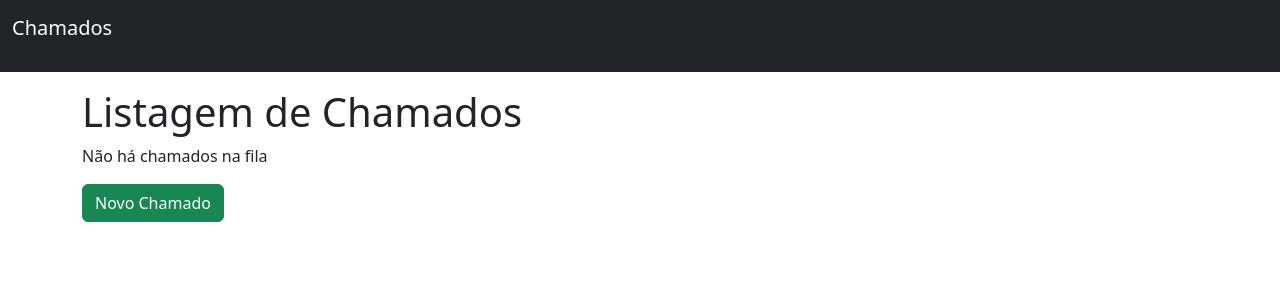
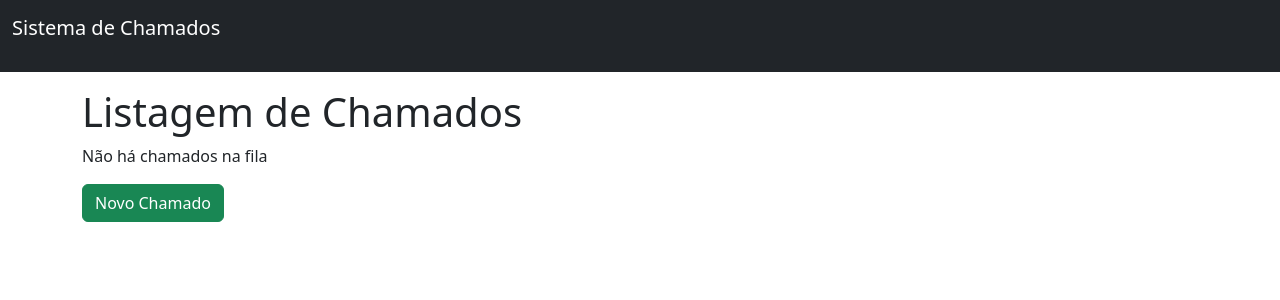
Before and after one commit to tiagosantos0412/chamados, a Django app: page / in a window 1280 px wide. Shown: the top 300 px of the page. Run offline with Django 5.2, Linux system fonts and the light colour scheme; data that the repository does not hold is empty.

Commit message:
Finalizando o sistema de chamados na versão 1.0.

```diff
--- a/chamados/templates/base.html
+++ b/chamados/templates/base.html
@@ -11,7 +11,7 @@
     <header>
         <nav class="navbar mb-3 bg-dark" data-bs-theme="dark">
             <div class="container-fluid">
-                <p class="navbar-brand" >Chamados</p>
+                <p class="navbar-brand" >Sistema de Chamados</p>
             </div>
           </nav>
     </header>
```
